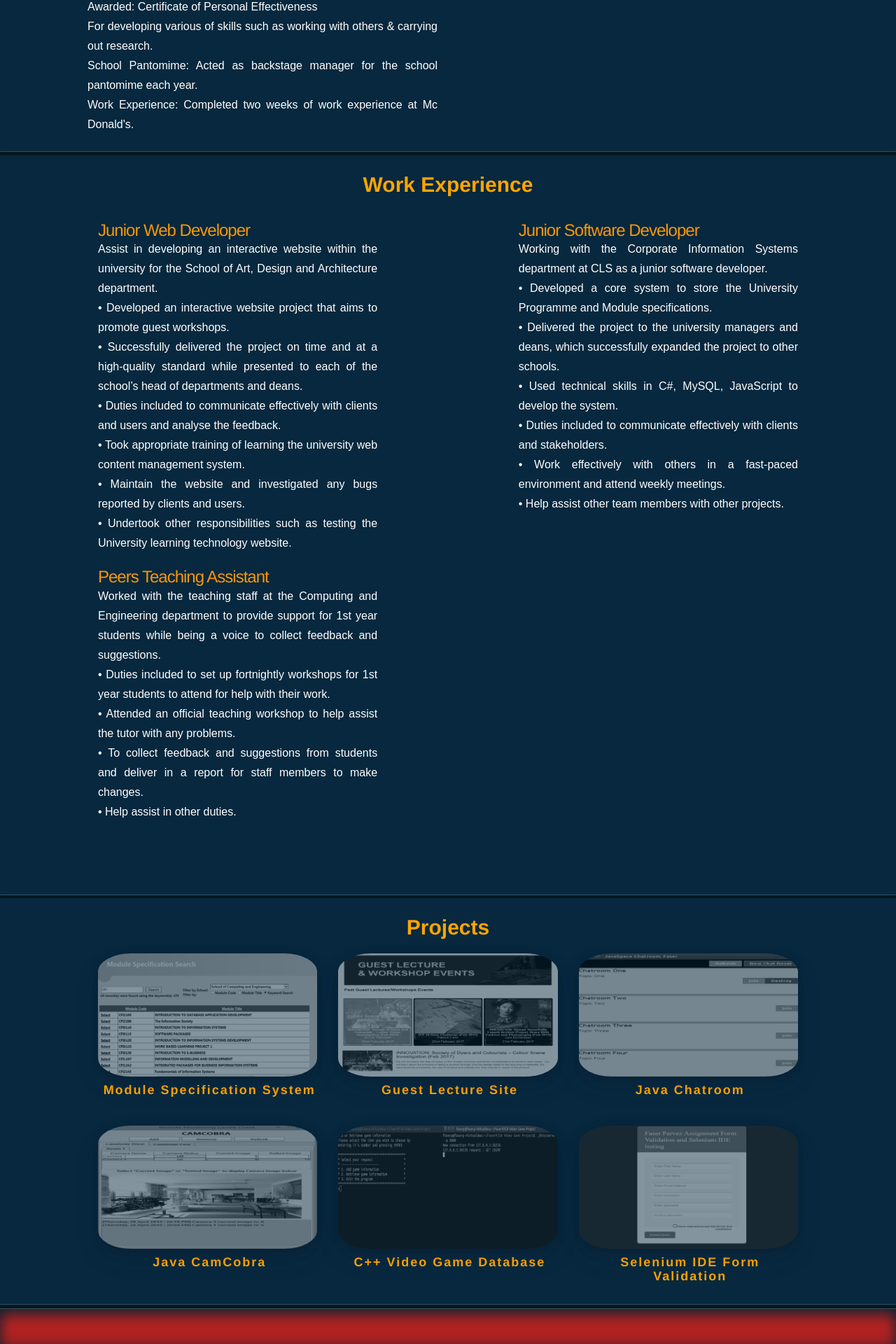
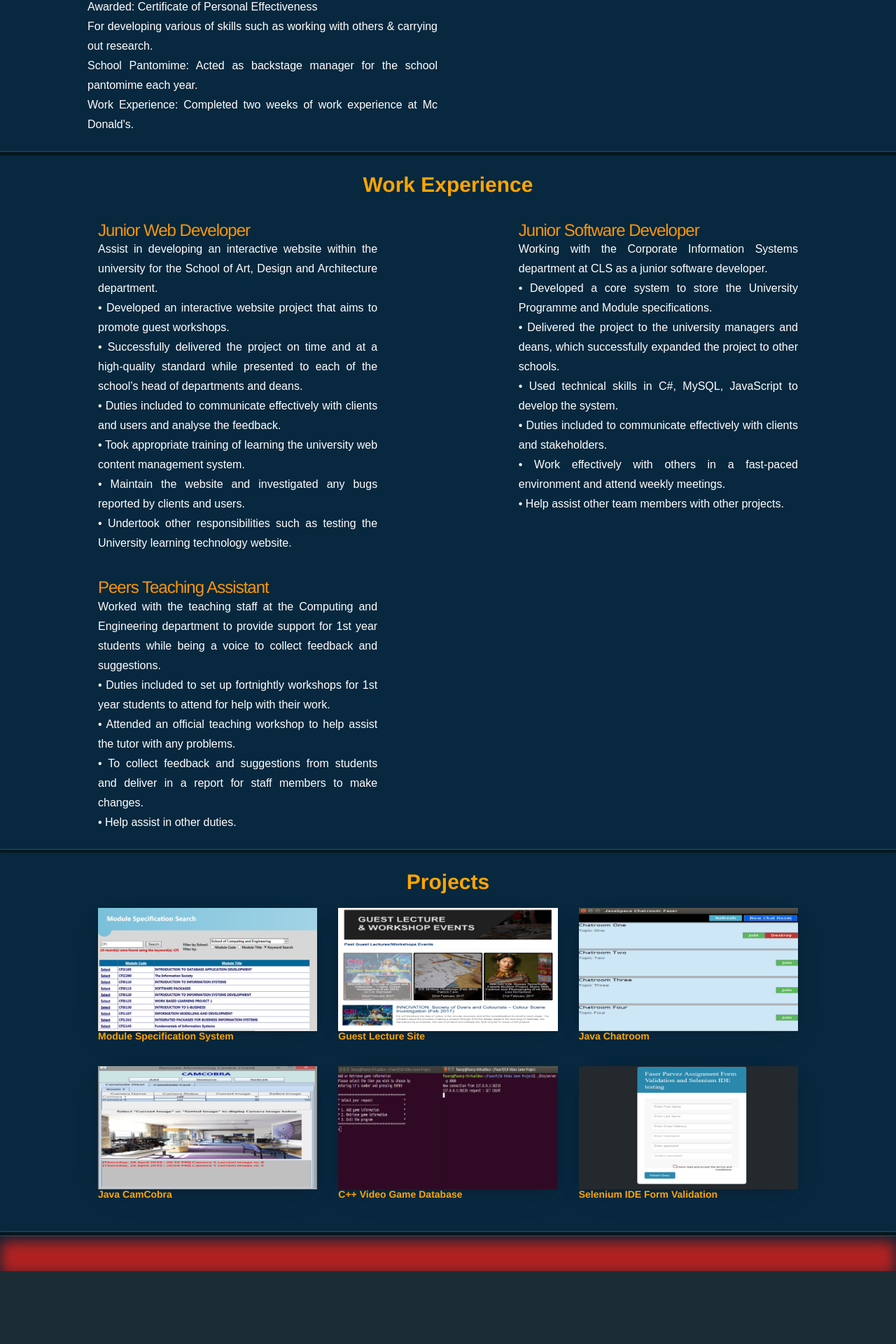
Before and after one commit to thisisatest1990/thisisatest1990.github.io, a Jekyll site: the page built from index.html, in a window 1280 px wide. Shown: the part 2092-4012 px from the top of the page at 70% size. Built offline with Jekyll 4.4.1, drawn with Linux system fonts in a browser that asks for light colours; nearby versions of some CDN libraries; after the commit the page ends 3908 px from its top, so only the background shows below that.

Commit message:
Update section.html

```diff
--- a/_includes/section.html
+++ b/_includes/section.html
@@ -193,7 +193,7 @@
 				<div class="row row1">
 					<div class="col-sm-5" data-sr="wait 0.1s enter left over 1s">
 						<h3 class="s-icon s-head">Junior Web Developer</h3>
-						<div class="article-link">
+						<div class="exp-article">
 							<p class="process-p">
 							Assist in developing an interactive website within the university for the School of Art, Design and Architecture department.
 							<br>
@@ -214,7 +214,7 @@
 
 					<div class="col-sm-5 col-sm-offset-2" data-sr="wait 0.1s enter right over 1s">
 						<h3 class="s-icon s-head">Junior Software Developer</h3>
-						<div class="article-link">
+						<div class="exp-article">
 							<p class="process-p">
 							Working with the Corporate Information Systems department at CLS as a junior software developer.
 							<br>
@@ -235,10 +235,10 @@
 				</div>
 				<br />
 
-				<div class="row row2">
+				<div class="row row1">
 					<div class="col-sm-5" data-sr="wait 0.1s enter left over 1s">
 						<h3 class="s-icon s-head">Peers Teaching Assistant</h3>
-						<div class="article-link">
+						<div class="exp-article">
 							<p class="process-p">
 							Worked with the teaching staff at the Computing and Engineering department to provide support for 1st year students while being a voice to collect feedback and suggestions.
 							<br>
@@ -265,68 +265,68 @@
 
 				<div class="row">
 					<div data-toggle="modal" onclick='$("html").css("overflow", "hidden");' href="#module" class="col-md-4 box" data-sr="wait 0.1s, ease-in-out 50px">
-						<div class="grid mask">
-							<figure class="tintGreen">
-								<img class="img-responsive tint_image" src="images/thumbs/moduleimage.png" alt="">
+						<div class="project-box  mask">
+							<figure class="tintedScreen">
+								<img class="img-responsive tintedImage" src="images/thumbs/moduleimage.png" alt="">
 							</figure>
 						</div>
-						<div class="caption-photo">
-							<h5 class="pop1">Module Specification System</h5>
+						<div class="projectCaption">
+							<h5>Module Specification System</h5>
 						</div>
 					</div>
 
 					<div data-toggle="modal" onclick='$("html").css("overflow", "hidden");' href="#guest" class="col-md-4" data-sr="wait 0.1s, ease-in-out 50px">
-						<div class="grid mask">
-							<figure class="tintGreen">
-								<img class="img-responsive tint_image" src="images/thumbs/guestlectures.png" alt="">
+						<div class="project-box  mask">
+							<figure class="tintedScreen">
+								<img class="img-responsive tintedImage" src="images/thumbs/guestlectures.png" alt="">
 							</figure>
 						</div>
-						<div class="caption-photo">
-							<h5 class="pop1">Guest Lecture Site</h5>
+						<div class="projectCaption">
+							<h5>Guest Lecture Site</h5>
 						</div>
 					</div>
 
 					<div data-toggle="modal" onclick='$("html").css("overflow", "hidden");' href="#chatroom" class="col-md-4 box" data-sr="wait 0.1s, ease-in-out 50px">
-						<div class="grid mask">
-							<figure class="tintGreen">
-								<img class="img-responsive tint_image" src="images/thumbs/chatroom3.png" alt="">
+						<div class="project-box  mask">
+							<figure class="tintedScreen">
+								<img class="img-responsive tintedImage" src="images/thumbs/chatroom3.png" alt="">
 							</figure>
 						</div>
-						<div class="caption-photo">
-							<h5 class="pop1">Java Chatroom</h5>
+						<div class="projectCaption">
+							<h5>Java Chatroom</h5>
 						</div>
 					</div>
 				</div>
 
 				<div class="row row1">
 					<div data-toggle="modal" onclick='$("html").css("overflow", "hidden");' href="#camcobra" class="col-md-4" data-sr="wait 0.1s, ease-in-out 50px">
-						<div class="grid mask">
-							<figure class="tintGreen">
-								<img class="img-responsive tint_image" src="images/thumbs/camcobra3.png" alt="">
+						<div class="project-box  mask">
+							<figure class="tintedScreen">
+								<img class="img-responsive tintedImage" src="images/thumbs/camcobra3.png" alt="">
 							</figure>
 						</div>
-						<div class="caption-photo">
-							<h5 class="pop1">Java CamCobra</h5>
+						<div class="projectCaption">
+							<h5>Java CamCobra</h5>
 						</div>
 					</div>
 					<div data-toggle="modal" onclick='$("html").css("overflow", "hidden");' href="#game" class="col-md-4 box" data-sr="wait 0.1s, ease-in-out 50px">
-						<div class="grid mask">
-							<figure class="tintGreen">
-								<img class="img-responsive tint_image" src="images/thumbs/videogame1.png" alt="">
+						<div class="project-box  mask">
+							<figure class="tintedScreen">
+								<img class="img-responsive tintedImage" src="images/thumbs/videogame1.png" alt="">
 							</figure>
 						</div>
-						<div class="caption-photo">
-							<h5 class="pop1">C++ Video Game Database</h5>
+						<div class="projectCaption">
+							<h5>C++ Video Game Database</h5>
 						</div>
 					</div>
 					<div data-toggle="modal" onclick='$("html").css("overflow", "hidden");' href="#validation" class="col-md-4" data-sr="wait 0.1s, ease-in-out 50px">
-						<div class="grid mask">
-							<figure class="tintGreen">
-								<img class="img-responsive tint_image" src="images/thumbs/FormValidation.png" alt="">
+						<div class="project-box  mask">
+							<figure class="tintedScreen">
+								<img class="img-responsive tintedImage" src="images/thumbs/FormValidation.png" alt="">
 							</figure>
 						</div>
-						<div class="caption-photo">
-							<h5 class="pop1">Selenium IDE Form Validation</h5>
+						<div class="projectCaption">
+							<h5>Selenium IDE Form Validation</h5>
 						</div>
 					</div>
 				</div>
```
